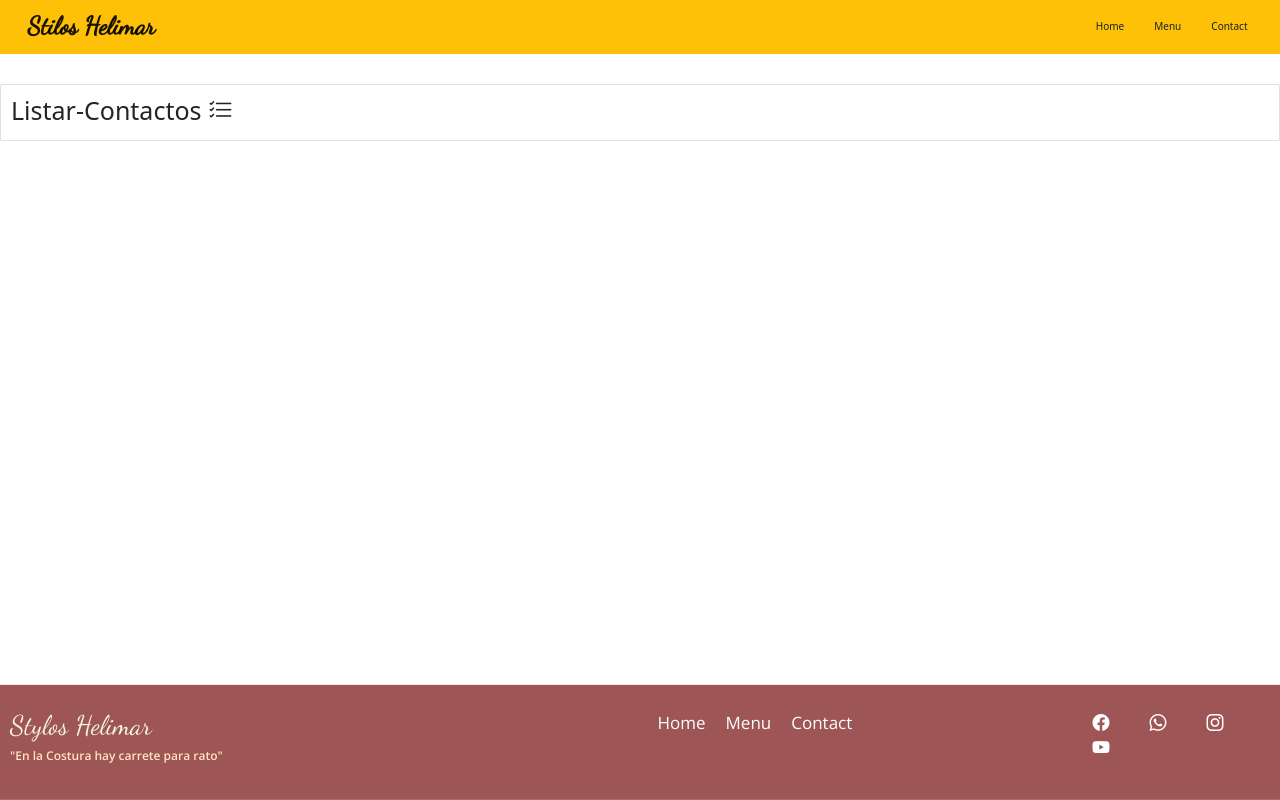
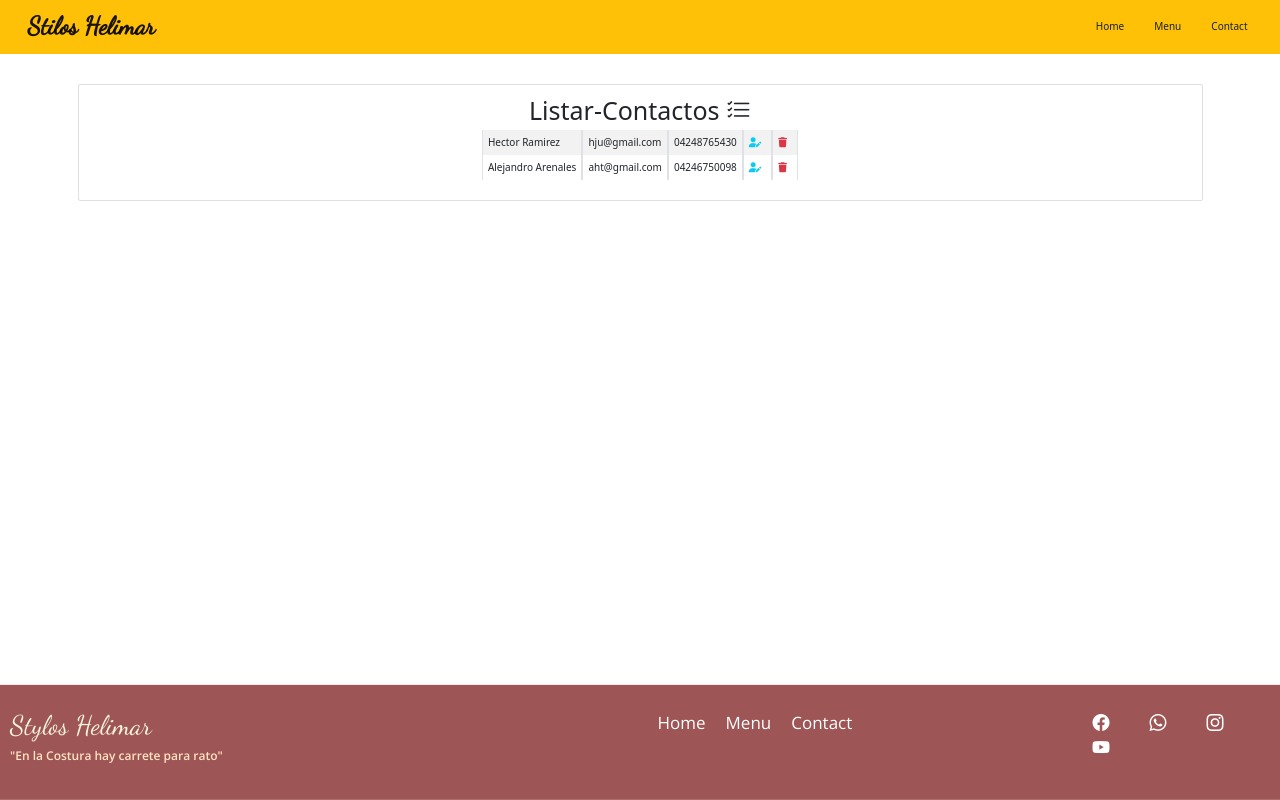
Before and after one commit to gatofelix20/angelicaWeb, an Angular app: page /listar in a window 1280 px wide. Built offline with nearby package versions, Linux system fonts and the light colour scheme.

Commit message:
Terminado de editar el componente listar

```diff
--- a/src/app/pages/contac/contac.component.ts
+++ b/src/app/pages/contac/contac.component.ts
@@ -1,5 +1,6 @@
 import { Component, OnInit } from '@angular/core';
 import { FormBuilder, FormGroup, Validators } from '@angular/forms';
+import { CosturaAng } from 'src/app/models/CosturaAng';
 
 @Component({
   selector: 'app-contac',
@@ -25,7 +26,18 @@ export class ContacComponent implements OnInit{
   ngOnInit(): void {}
 
   contac() {
-    console.log(this.form);
+
+    //Crear Objeto
+
+   const COSTURA : CosturaAng = {
+
+      usuario: this.form.value.usuario,
+      email: this.form.value.email,
+      mobil: this.form.value.mobil,
+   }
+   console.log(COSTURA);
+
+
   }
 
 }
--- a/src/app/pages/listar/listar.component.css
+++ b/src/app/pages/listar/listar.component.css
@@ -0,0 +1,12 @@
+.fa-solid  {
+    cursor: pointer;
+    margin-right: 5px;
+}
+
+.table {
+    display: flex;
+    align-items: center;
+    justify-content: center;
+
+
+}
--- a/src/app/pages/listar/listar.component.html
+++ b/src/app/pages/listar/listar.component.html
@@ -1,4 +1,29 @@
-<div class="card mt-5">
-    <div class="card-body">
-       <h1 class="titulo">Listar-Contactos <i class="bi bi-list-check"></i></h1>
-    </div>
+<div class="container mt-5 mb-5">
+
+   <div class="card mt-5">
+      <div class="card-body">
+         <h1 class="text-center">Listar-Contactos <i class="bi bi-list-check"></i></h1>
+
+          <div class="table table-bordered table-striped ">
+            <tbody>
+               <tr>
+                  <td>Hector Ramirez</td>
+                  <td>hju@gmail.com</td>
+                  <td>04248765430</td>
+                  <td><i class="fa-solid fa-user-pen text-info"></i></td>
+                  <td><i class="fa-solid fa-trash text-danger"></i></td>
+               </tr>
+
+               <tr>
+                  <td>Alejandro Arenales</td>
+                  <td>aht@gmail.com</td>
+                  <td>04246750098</td>
+                  <td><i class="fa-solid fa-user-pen text-info"></i></td>
+                  <td><i class="fa-solid fa-trash text-danger"></i></td>
+               </tr>
+            </tbody>
+          </div>
+
+      </div>
+
+</div>
```
